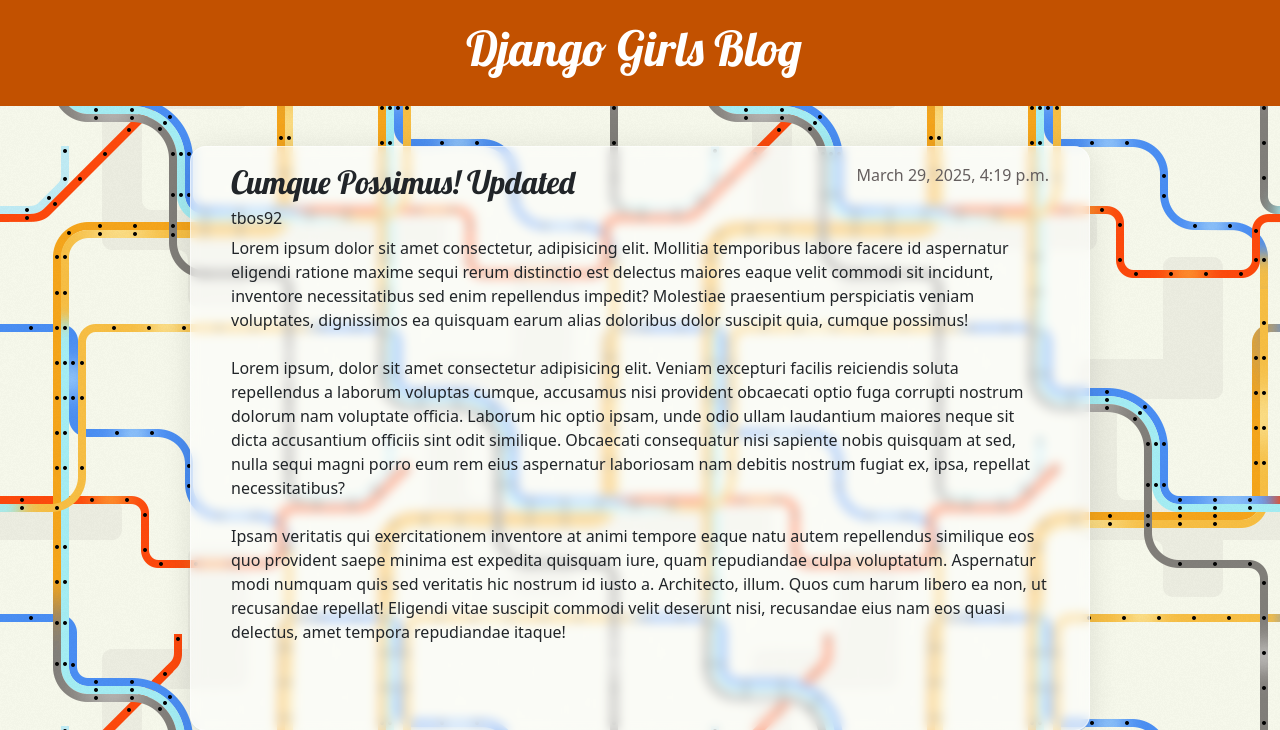
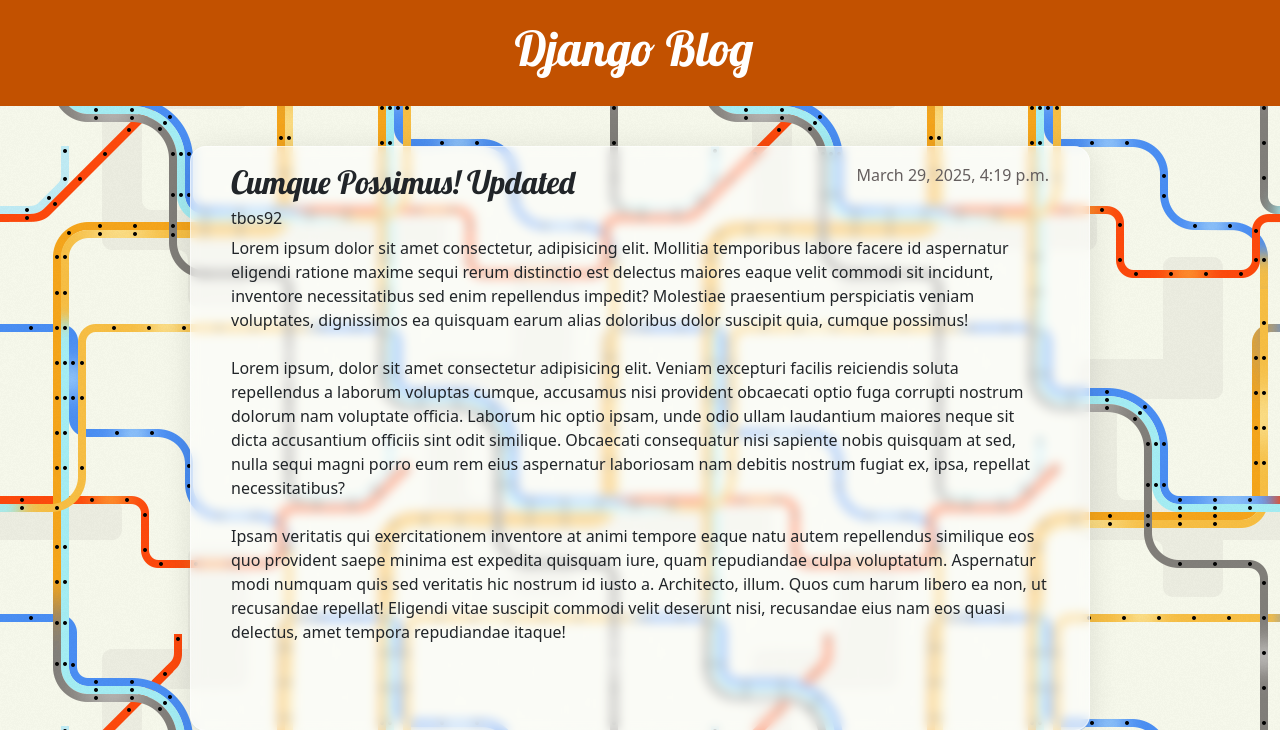
Before and after one commit to Tbos92/djangogirls, a Django app: page /post/4/ in a window 1280 px wide. Shown: the top 730 px of the page. Run offline with Django 5.2, Linux system fonts and the light colour scheme; data comes from the database, SQL or seed files in the repository.

Commit message:
Slight tweak to base.html for doc name and header title on webpage

```diff
--- a/blog/templates/blog/base.html
+++ b/blog/templates/blog/base.html
@@ -5,7 +5,7 @@
   <head>
     <meta charset="UTF-8" />
     <meta name="viewport" content="width=device-width, initial-scale=1.0" />
-    <title>Tyler's First Django/Python Blog</title>
+    <title>Django Blog</title>
     <link
       rel="stylesheet"
       href="https://cdn.jsdelivr.net/npm/bootstrap@5.3.3/dist/css/bootstrap.min.css"
@@ -26,7 +26,7 @@
           {% include './icons/file-earmark-plus.svg' %}
         </a>
         {% endif %}
-        <h1><a href="/">Django Girls Blog</a></h1>
+        <h1><a href="/">Django Blog</a></h1>
       </div>
     </header>
     <main class="container">
```
